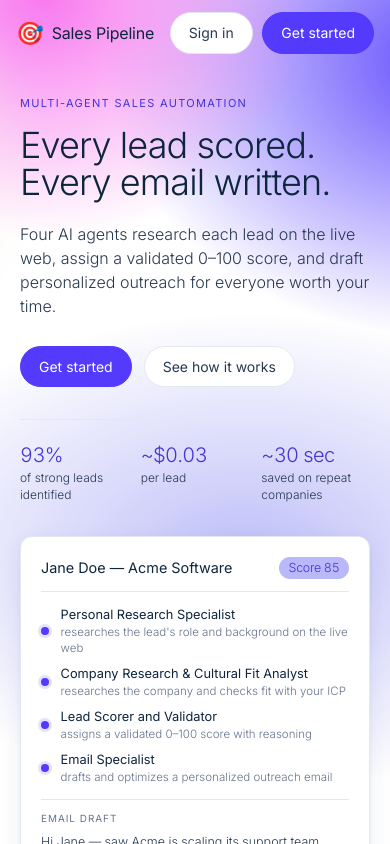
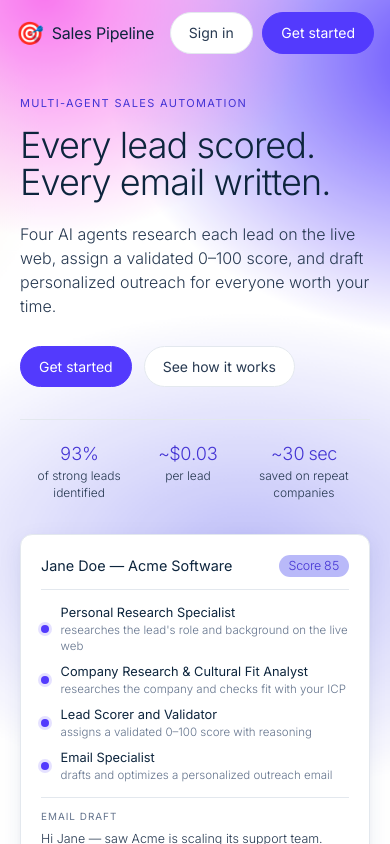
Before and after one commit to VIVPM/multi-crew-leads-dashboard, a React (Vite) app in the folder frontend/: page / in a window 390 px wide. Shown: the top 844 px of the page. Built offline with nearby package versions, Linux system fonts and the light colour scheme; no server answers.

Commit message:
Center the landing page stats like main

```diff
--- a/frontend/src/App.css
+++ b/frontend/src/App.css
@@ -1403,7 +1403,8 @@ body {
   display: grid;
   grid-template-columns: repeat(3, auto);
   justify-content: start;
-  gap: 2rem;
+  gap: 2.5rem;
+  text-align: center;
   margin: 2rem 0 0;
   padding-top: 1.5rem;
   border-top: 1px solid var(--hairline);
@@ -1415,6 +1416,7 @@ body {
   letter-spacing: -0.56px;
   line-height: 1.1;
   color: var(--primary-deep);
+  white-space: nowrap;
 }
 
 .lp-hero-stat-label {
@@ -1422,6 +1424,7 @@ body {
   font-size: 13px;
   font-weight: 300;
   color: var(--ink-secondary);
+  white-space: nowrap;
 }
 
 .lp-cream {
@@ -1547,7 +1550,7 @@ body {
   .analysis-table th, .analysis-table td { padding: 0.45rem 0.3rem; }
   .analysis-table td { font-size: 0.74rem; }
   .analysis-table th { letter-spacing: 0.02em; }
-  .lp-hero-stats { grid-template-columns: repeat(3, 1fr); gap: 0.75rem; }
-  .lp-hero-stat-n { font-size: 20px; }
-  .lp-hero-stat-label { font-size: 12px; }
-}
+  .lp-hero-stats { gap: 1.25rem; }
+  .lp-hero-stat-n { font-size: 18px; }
+  .lp-hero-stat-label { font-size: 12px; white-space: normal; }
+}
```
